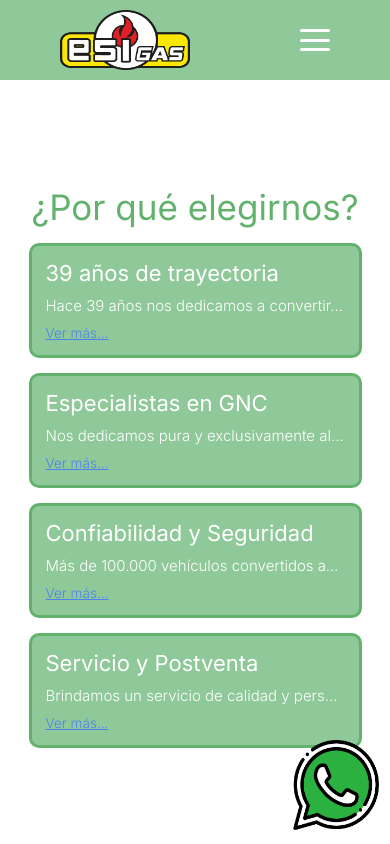
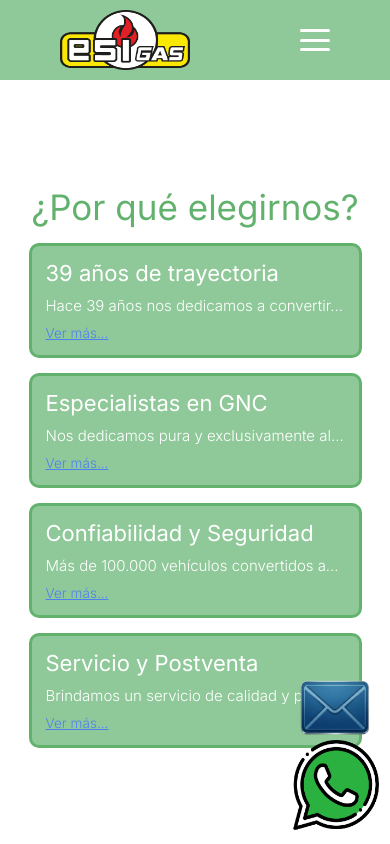
Before and after one commit to IvanDerlich/esigas, a Next.js app: page /equipos in a window 390 px wide. Shown: the top 844 px of the page. Built offline with nearby package versions, Linux system fonts and the light colour scheme; a web font is replaced by a local one.

Commit message:
Agrego boton de email

```diff
--- /dev/null
+++ b/src/app/components/buttonEmail/btnEmail.module.css
@@ -0,0 +1,30 @@
+.btnEmail {
+  position: fixed;
+  bottom: 120px;
+  right: 20px;
+  z-index: 9999;
+  border-radius: 50%;
+  transition: transform 0.2s;
+}
+
+.btnEmail:hover {
+  transform: scale(1.1);
+}
+
+.imgEmail {
+  width: 100px;
+  height: 65px;
+  object-fit: contain;
+}
+
+@media screen and (max-width: 768px) {
+  .btnEmail {
+    bottom: 105px;
+    right: 10px;
+  }
+
+  .imgEmail {
+    width: 90px;
+    height: 55px;
+  }
+}
--- /dev/null
+++ b/src/app/components/buttonEmail/btnEmail.tsx
@@ -0,0 +1,23 @@
+import Link from 'next/link';
+import Image from 'next/image';
+import styles from './btnEmail.module.css';
+import Email from '@/images/email.png';
+
+const EmailBtn = () => {
+  return (
+    <Link
+      href="mailto:info@esigas.com.ar?subject=Consulta%20de%20servicio&body=Hola,%20quisiera%20consultar%20sobre..."
+      className={styles.btnEmail}
+    >
+      <Image
+        className={styles.imgEmail}
+        src={Email}
+        alt="Contactar por Email"
+        // width={120}
+        // height={80}
+      />
+    </Link>
+  );
+};
+
+export default EmailBtn;
--- a/src/app/equipos/page.tsx
+++ b/src/app/equipos/page.tsx
@@ -16,6 +16,7 @@ import { Footer } from '../components/layout/footer';
 import Whatsapp from '@/images/whatsapp.png';
 import logo from '@/images/logo.png';
 import { abyssinica, roboto } from '@/app/assets/fonts';
+import EmailBtn from '../components/buttonEmail/btnEmail';
 
 const links = [
   { label: 'Home', href: '#home' },
@@ -135,6 +136,7 @@ export default function Page() {
         </div>
         <Location />
         <SocialNetwork showNewsletter={false} />
+        <EmailBtn />
         <Link
           href="https://wa.me/+5492616913692"
           className={styles.btnWhatsapp}
--- a/src/app/estaciones/page.tsx
+++ b/src/app/estaciones/page.tsx
@@ -24,6 +24,7 @@ import SocialNetwork from '../components/socialNetwork/socialNetwork';
 import { Footer } from '../components/layout/footer';
 import Whatsapp from '@/images/whatsapp.png';
 import logo from '@/images/logo-esignc.png';
+import EmailBtn from '../components/buttonEmail/btnEmail';
 
 const links = [
   { label: 'Home', href: '#home' },
@@ -200,6 +201,7 @@ export default function Page() {
           <Contact formType="estaciones" showContact={true} showCheckboxes />
         </div>
         <SocialNetwork showNewsletter={false} />
+        <EmailBtn />
         <Link
           href="https://wa.me/+5492613252113"
           className={styles.btnWhatsapp}
--- a/src/app/oblea-reprueba/page.tsx
+++ b/src/app/oblea-reprueba/page.tsx
@@ -14,6 +14,7 @@ import { Footer } from '../components/layout/footer';
 import Navbar from '../components/header/navBarPec';
 import Whatsapp from '@/images/whatsapp.png';
 import logo from '@/images/logo.png';
+import EmailBtn from '../components/buttonEmail/btnEmail';
 
 const links = [
   { label: 'Home', href: '#home' },
@@ -84,6 +85,7 @@ export default function Page() {
         <Contact formType="oblea-reprueba" showContact={true} />
         <Location />
         <SocialNetwork showNewsletter={false} />
+        <EmailBtn />
         <Link
           href="https://wa.me/+5492616913692"
           className={styles.btnWhatsapp}
--- a/src/app/transporte/page.tsx
+++ b/src/app/transporte/page.tsx
@@ -6,6 +6,7 @@ import { Numbers } from '../components/numbers/numbers';
 import { TransportForm } from '../components/transportForm/transportForm';
 import { Arguments } from '../components/arguments/arguments';
 import { Sustainability } from '../components/sustainability/sustainability';
+import EmailBtn from '../components/buttonEmail/btnEmail';
 
 export default function Page() {
   return (
@@ -17,6 +18,7 @@ export default function Page() {
       <Numbers />
       <Sustainability />
       <TransportForm />
+      <EmailBtn />
       <FooterTransporte />
     </>
   );
```
Also changed, not shown: public/Image/email.png (added).
